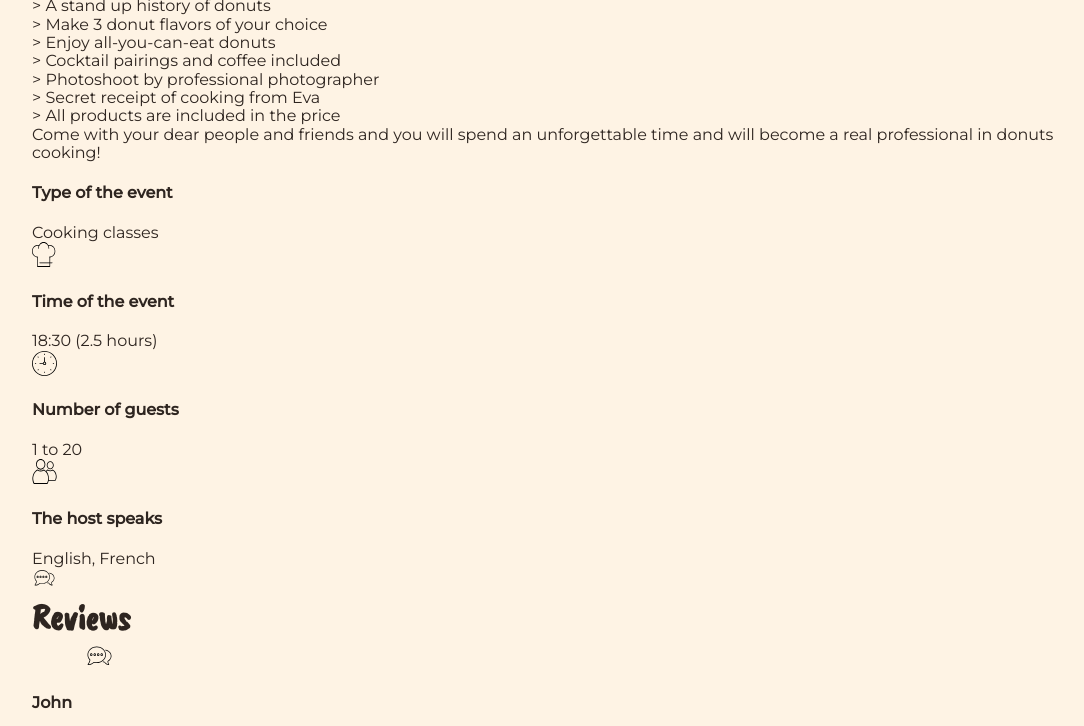
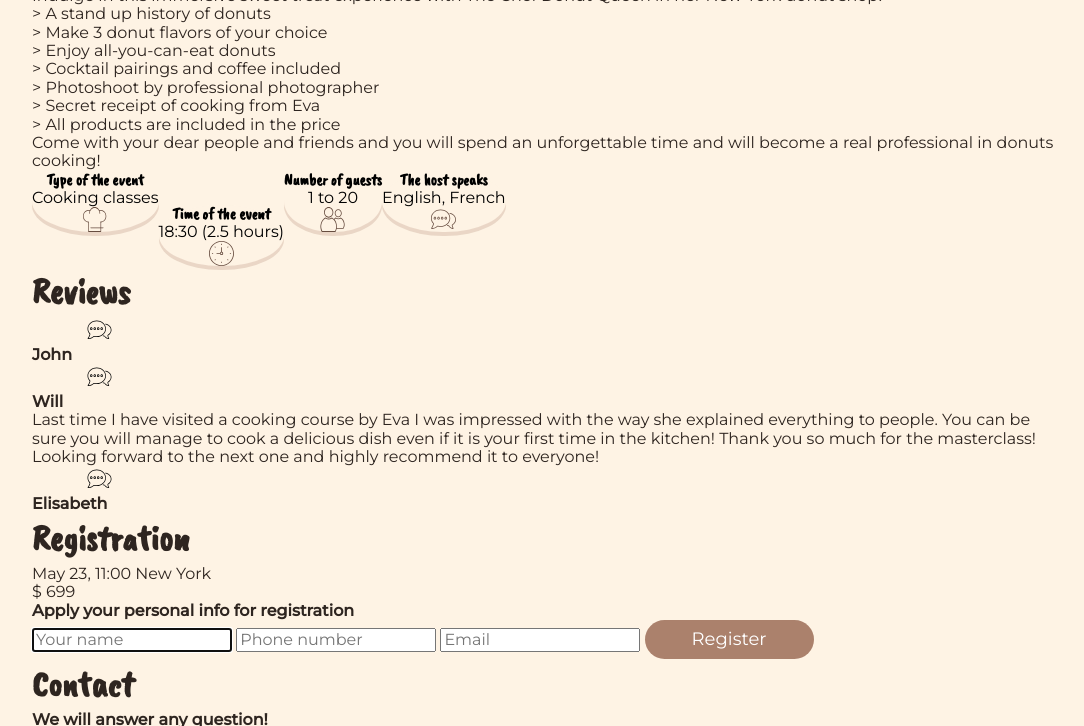
Before and after one commit to LebedYulia/Donut-Masterclass, a plain HTML site: page index.html in a window 1280 px wide. Shown: the part 658-1384 px from the top of the page, without its empty margins (91-1175 px from the left). Drawn offline with nearby package versions, Linux system fonts and the light colour scheme.

Commit message:
add event

```diff
--- a/index.html
+++ b/index.html
@@ -17,6 +17,7 @@
     <link rel="stylesheet" href="./css/main.min.css" />
 </head>
 <body>
+
     <!-- Header -->
 <section class="header">
     <div class="header__container container">
@@ -37,7 +38,7 @@
         </a>
         <nav class="nav">
           <ul class="nav__list">
-            <li class="nav__item"><a class="nav__link" href="#About us">About us</a></li>
+            <li class="nav__item"><a class="nav__link" href="#About_us">About us</a></li>
             <li class="nav__item"><a class="nav__link" href="#Program">Program</a></li>
             <li class="nav__item"><a class="nav__link" href="#Reviews">Reviews</a></li>
             <li class="nav__item"><a class="nav__link" href="#Contacts">Contacts</a></li>
@@ -74,7 +75,7 @@
   </section>
 
   <!-- About us -->
-  <section class="section" id="About us">
+  <section class="section" id="About_us">
     <div class="container">
     <div class="about-us__picture"></div>
     <h3 class="section__title">About us</h3>
@@ -91,7 +92,7 @@
 
   <!-- Program -->
 
-  <section class="section">
+  <section class="section" id="Program">
     <div class="container">
   <h3 class="section__title">Program</h3>
   <p class="program__text">
@@ -143,10 +144,11 @@
             <div class="event__box">
                 <h4 class="event__title">The host speaks</h4>
                 <P class="event__text">English, French</P>
+                <svg width="25" height="25" class="event__icon">
+                  <use href="./images/icons.svg#chat"></use>
+                </svg>
             </div>
-            <svg width="25" height="20" class="event__icon">
-                <use href="./images/icons.svg#chat"></use>
-              </svg>
+
         </li>
     </ul>
 </div>
@@ -155,7 +157,7 @@
 
 <!-- Reviews -->
 
-<section class="Reviews">
+<section class="Reviews" id="Reviews">
     <div class="container">
         <h3 class="section__title">Reviews</h3>
         <ul class="reviews__list">
@@ -225,7 +227,7 @@
 </section>
 
 <!-- Contact -->
-<section class="section">
+<section class="section" id="Contact">
     <div class="container">
         <h3 class="section__title">Contact</h3>
         <h4 class="contact__title">We will answer any question!</h4>
--- /dev/null
+++ b/sass/components/_about-us.scss
@@ -0,0 +1,3 @@
+.about-us__text {
+    line-height: 1.25;
+}
--- /dev/null
+++ b/sass/components/_event.scss
@@ -0,0 +1,53 @@
+.event__list {
+    display: flex;
+    flex-wrap: wrap;
+}
+
+.event__box {
+    display: flex;
+    align-items: center;
+    justify-content: flex-end;
+    flex-direction: column;
+    border-radius: 50%;
+    background-color: $desctop-bg-color;
+    box-shadow: 0 4px rgba(171, 129, 108, 0.25);
+
+    @include for-phone-only {
+        width: 130px;
+        height: 130px;
+        }
+}
+
+.event__item:nth-child(2) {
+    margin-top: 34px;
+
+}
+
+.event__title {
+    font-family: $title-font;
+    color: $secondary-text-color;
+
+    @include for-phone-only {
+        font-size: 18px;
+        line-height: 1.28;
+    }
+}
+
+.event__text {
+    color: $secondary-text-color;
+
+    @include for-phone-only {
+        margin-top: 5px;
+        margin-bottom: 8px;
+        font-size: 14px;
+        line-height: 1.21;
+    }
+}
+
+.event__icon {
+    fill: $icon-color;
+
+    @include for-phone-only {
+        margin-bottom: 11px;
+    }
+}
--- a/sass/components/_nav.scss
+++ b/sass/components/_nav.scss
@@ -8,11 +8,11 @@
     @include for-desctop-down {
         margin-bottom: 45px;
     }
+}
 
-
-}
 .nav__link {
     display: inline-block;
+    font-weight: 500;
     text-decoration: none;
     color: $primary-text-color;
 
--- a/sass/main.scss
+++ b/sass/main.scss
@@ -15,3 +15,7 @@
 @import './components/nav-menu';
 @import './components/submit-button';
 @import './components/social';
+
+//Main
+@import './components/about-us';
+@import './components/event'
--- a/sass/utils/_reset.scss
+++ b/sass/utils/_reset.scss
@@ -7,6 +7,7 @@ ul {
 h1,
 h2,
 h3,
+h4,
 p {
     margin: 0;
   }
--- a/sass/utils/_variables.scss
+++ b/sass/utils/_variables.scss
@@ -6,5 +6,10 @@ $secondary-bg-color: #AB816C;
 
 $primary-text-color: #2E2520;
 $button-text-color: #FFFFFF;
+$secondary-text-color: #000000;
+
+$icon-color: #674D40;
 
 $accent-color: #876655;
+
+$title-font: Caveat Brush;
```
Also changed, not shown: css/main.css, css/main.min.css, 2 other files.
